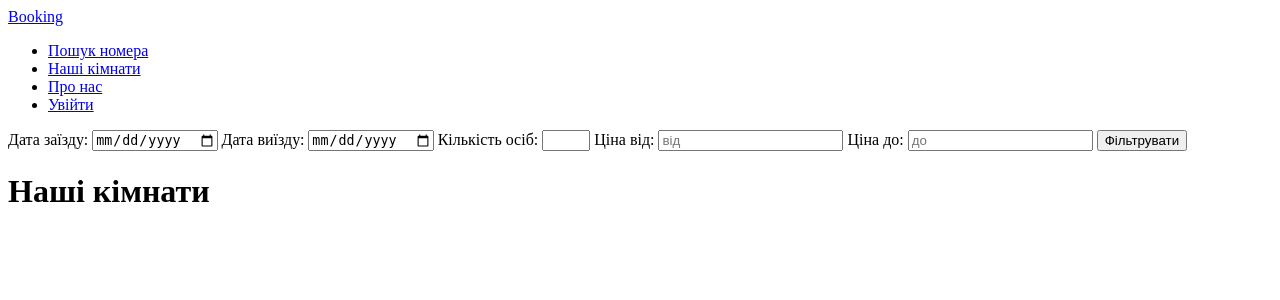
After one commit to avierkin03/Booking_Strd14, a Django app: page / in a window 1280 px wide. The commit adds this page. Shown: the top 300 px of the page. Run offline with Django 5.2, Linux system fonts and the light colour scheme; data that the repository does not hold is empty.

Commit message:
17/01/2025

```diff
--- a/booking_system/urls.py
+++ b/booking_system/urls.py
@@ -16,8 +16,10 @@ Including another URLconf
 """
 from django.contrib import admin
 from django.urls import path, include
+from . import settings
+from django.conf.urls.static import static
 
 urlpatterns = [
     path('admin/', admin.site.urls),
     path('', include('rooms.urls')),
-]
+] + static(settings.MEDIA_URL, document_root=settings.MEDIA_ROOT)
--- a/rooms/urls.py
+++ b/rooms/urls.py
@@ -2,5 +2,6 @@ from django.urls import path
 from . import views
 
 urlpatterns = [
+    path("", views.main_page, name="main_page"),
     path("rooms/", views.rooms_list, name="rooms"),
 ]
--- a/rooms/views.py
+++ b/rooms/views.py
@@ -1,6 +1,5 @@
 from django.shortcuts import render
 from .models import Room, Booking
-
 
 # Функція представлення списку всіх кімнат
 def rooms_list(request):
@@ -9,3 +8,18 @@ def rooms_list(request):
         "rooms": rooms
     }
     return render(request=request, template_name="rooms/room_list.html", context=context)
+
+
+# Функція представлення головної сторінки та пошуку кімнат
+def main_page(request):
+    rooms = Room.objects.all()
+    context = {
+        "rooms": rooms,
+        "start_date": "",
+        "end_date": "",
+        "min_price": "",
+        "max_price": "",
+        "capacity": "",
+    }
+
+    return render(request=request, template_name="rooms/main_page.html", context=context)
--- a/templates/header.html
+++ b/templates/header.html
@@ -1,8 +1,8 @@
 <nav>
-    <a href="#">Booking</a>
+    <a href="{% url 'main_page' %}">Booking</a>
     <ul>
         <li>
-            <a href="#">Пошук номера</a>
+            <a href="{% url 'main_page' %}">Пошук номера</a>
         </li>
         <li>
             <a href="{% url 'rooms' %}">Наші кімнати</a>
--- /dev/null
+++ b/templates/rooms/main_page.html
@@ -0,0 +1,33 @@
+{% extends 'base.html' %}
+{% block content %}
+    <form method="post" action="{% url 'main_page' %}">
+        {% csrf_token %}
+
+        <label for="start_date">Дата заїзду:</label>
+        <input type="date" name="start_date" id="start_date" value="{{ start_date }}" min="{% now 'Y-m-d' %}" required>
+
+        <label for="end_date">Дата виїзду:</label>
+        <input type="date" name="end_date" id="end_date" value="{{ end_date }}" min="{% now 'Y-m-d' %}" required>
+
+        <label for="capacity">Кількість осіб:</label>
+        <input type="number" name="capacity" id="capacity" value="{{ capacity }}" min="1" max="4">
+
+        <label for="min_price">Ціна від:</label>
+        <input type="number" name="min_price" id="min_price" value="{{ min_price }}" placeholder="від" min="1">
+
+        <label for="max_price">Ціна до:</label>
+        <input type="number" name="max_price" id="max_price" value="{{ max_price }}" placeholder="до" min="1">
+
+        <button type="submit">Фільтрувати</button>
+    </form>
+
+    <h1>Наші кімнати</h1>
+    {% for room in rooms %}
+        <img src="{{ room.photo.url }}">
+        <h3>Кімната №{{ room.number }} ({{ room.category }})</h3>
+        <p>Місць: {{ room.capacity }}</p>
+        <p>Ціна: {{ room.price }} грн.</p>
+        <p><a href="#">Забронювати</a></p>
+        <hr>
+    {% endfor %}
+{% endblock %}
--- a/templates/rooms/room_list.html
+++ b/templates/rooms/room_list.html
@@ -2,7 +2,7 @@
 {% block content %}
     <h1>Наші кімнати</h1>
     {% for room in rooms %}
-        <img src="{{ room.photo.url }}">
+        <img src="{{ room.photo.url }}" style="width: 100px;">
         <h3>Кімната №{{ room.number }} ({{ room.category }})</h3>
         <p>Місць: {{ room.capacity }}</p>
         <p>Ціна: {{ room.price }} грн.</p>
```
Also changed, not shown: media/rooms/triple_standard_room.jpg (added).
